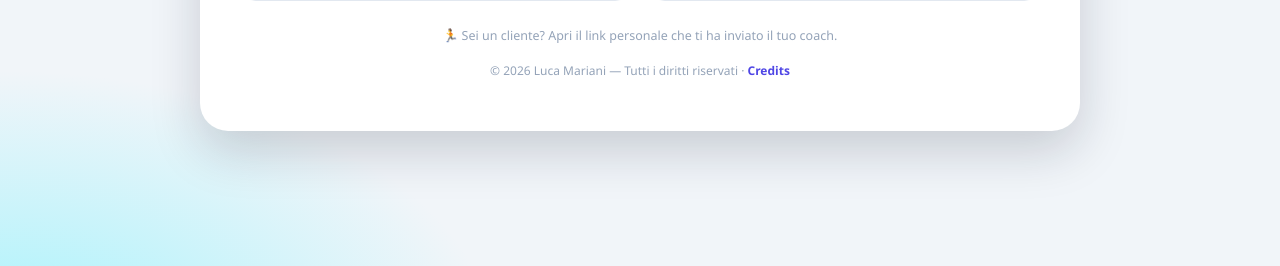
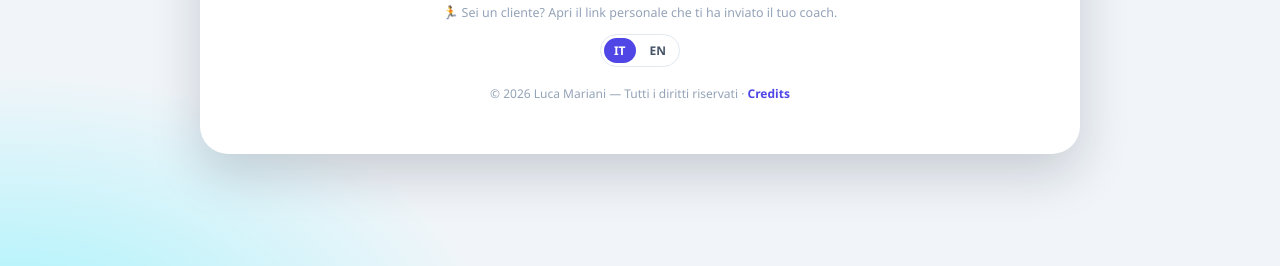
Before and after one commit to DevLucaMariani/MyTeam, a plain HTML site: page frontend/index.html in a window 1280 px wide. Shown: the part 534-800 px from the top of the page. Drawn offline with Linux system fonts and the light colour scheme.

Commit message:
Bilingue IT/EN: motore di traduzione + selettore lingua
- frontend/js/i18n.js: dizionario IT->EN + pattern dinamici + MutationObserver
  che traduce i testi a video; default IT (no-op), EN su scelta; memoria localStorage
- selettore lingua (IT/EN) su schermata iniziale, console e app cliente
- i18n.js caricato in index.html; sw cache v4 + i18n.js

```diff
--- a/frontend/css/styles.css
+++ b/frontend/css/styles.css
@@ -119,6 +119,9 @@ button { font-family: inherit; }
 .role-pick h3 { margin: 10px 0 4px; font-size: 18px; }
 .role-pick p { margin: 0; color: var(--ink-2); font-size: 14px; }
 .role-local-note { margin-top: 26px; font-size: 12.5px; color: var(--ink-3); }
+.lang-toggle { display: inline-flex; gap: 4px; border: 1px solid var(--line); border-radius: 999px; padding: 3px; background: var(--surface); }
+.lang-btn { border: none; background: transparent; color: var(--ink-2); font-size: 12px; font-weight: 700; padding: 4px 10px; border-radius: 999px; cursor: pointer; }
+.lang-btn.active { background: var(--indigo); color: #fff; }
 .copyright { margin-top: 18px; text-align: center; font-size: 12px; color: var(--ink-3); }
 .copyright a { color: var(--indigo); text-decoration: none; font-weight: 600; }
 .copyright a:hover { text-decoration: underline; }
--- a/frontend/js/admin.js
+++ b/frontend/js/admin.js
@@ -94,6 +94,7 @@
         }, [el('span', { class: 'ico', text: '↩' }), el('span', { text: 'Esci' })]),
       el('button', { class: 'nav-item', style: 'opacity:.65; font-size:12px', onClick: () => window.UI.showCredits(),
         }, [el('span', { class: 'ico', text: 'ⓘ' }), el('span', { text: 'Credits' })]),
+      el('div', { style: 'padding:8px 14px' }, window.I18N.toggleEl()),
     ]);
 
     const content = el('main', { class: 'content', id: 'admin-content' });
--- a/frontend/js/client.js
+++ b/frontend/js/client.js
@@ -137,7 +137,7 @@
           el('div', { class: 'hello', text: 'Ciao,' }),
           el('h2', { text: customer.first_name }),
         ]),
-        bell,
+        el('div', { style: 'display:flex; align-items:center; gap:8px' }, [window.I18N.toggleEl(), bell]),
       ]),
       plan
         ? el('div', { class: 'plan-name' }, `📋 ${plan.name} · ${plan.duration_weeks} settimane`
--- /dev/null
+++ b/frontend/js/i18n.js
@@ -0,0 +1,313 @@
+/* Motore bilingue IT/EN.
+   Strategia: l'app è scritta in italiano; un MutationObserver traduce a video i
+   testi noti (dizionario IT->EN) man mano che vengono renderizzati. I dati
+   utente (nomi, esercizi, note) non sono nel dizionario e restano invariati. */
+(function () {
+  'use strict';
+
+  const STORE = 'myteam-lang';
+  let lang;
+  try { lang = localStorage.getItem(STORE) || 'it'; } catch (e) { lang = 'it'; }
+
+  // Dizionario statico IT -> EN.
+  const EN = {
+    // Ruoli / navigazione
+    'Amministratore': 'Administrator', 'Coach': 'Coach', 'Cliente': 'Client',
+    'Dashboard': 'Dashboard', 'Clienti': 'Clients', 'Esercizi': 'Exercises',
+    'Notifiche': 'Notifications', 'Compensi': 'Earnings', 'Aspetto': 'Appearance',
+    'Invita coach': 'Invite a coach', 'Home': 'Home', 'Scheda': 'Plan',
+    'Nutrizione': 'Nutrition', 'Progressi': 'Progress', 'Esci': 'Log out',
+    'Credits': 'Credits', 'Console Coach': 'Coach console', 'Errore': 'Error',
+    // Pulsanti / azioni
+    '+ Esercizio': '+ Exercise', '+ Foto': '+ Photo', '+ Giorno': '+ Day',
+    '+ Nuova scheda': '+ New plan', '+ Nuovo cliente': '+ New client',
+    '+ Nuovo coach': '+ New coach', '+ Nuovo esercizio': '+ New exercise',
+    '+ Settimana': '+ Week', 'Accedi': 'Sign in', 'Annulla': 'Cancel',
+    'Apri': 'Open', 'Apri scheda': 'Open plan', 'Carica': 'Upload', 'Chiudi': 'Close',
+    'Duplica': 'Duplicate', 'Elimina': 'Delete', 'Elimina cliente': 'Delete client',
+    'Elimina giorno': 'Delete day', 'Modifica': 'Edit', 'Monitora': 'Monitor',
+    'Salva': 'Save', 'Salva e attiva': 'Save and activate',
+    'Segna tutte come lette': 'Mark all as read', 'Invia': 'Send', 'Rifiuta': 'Reject',
+    'Rimuovi logo': 'Remove logo', 'Rimuovi esercizio': 'Remove exercise',
+    'Ripristina default': 'Reset to default', 'Richiedi accesso': 'Request access',
+    'Vai alla home': 'Go to home', 'Scegli dal catalogo': 'Choose from catalog',
+    'Scegli un esercizio': 'Choose an exercise', 'Carica foto': 'Upload photo',
+    'Sblocca clienti': 'Unlock clients', 'Blocca a 2': 'Limit to 2',
+    'Sospendi': 'Suspend', 'Riattiva': 'Reactivate',
+    '✓ Approva': '✓ Approve', '← Indietro': '← Back', '↩ Indietro': '↩ Back',
+    '↩ Torna alla scelta ruolo': '↩ Back to role selection',
+    '↳ Calcola fine (inizio + durata)': '↳ Compute end (start + duration)',
+    '📄 Importa da PDF': '📄 Import from PDF', '📋 Copia link': '📋 Copy link',
+    '📋 Scegli': '📋 Choose', '📞 Chiama': '📞 Call', '✉️ Email': '✉️ Email',
+    '🔒 Limite 2 clienti': '🔒 Limit: 2 clients', '🔗 Il tuo link di invito': '🔗 Your invite link',
+    '🔗 Invia accesso': '🔗 Send access', '🔗 Link personale del cliente': '🔗 Client personal link',
+    '🟢 Condividi su WhatsApp': '🟢 Share on WhatsApp', '🟢 Invia su WhatsApp': '🟢 Send on WhatsApp',
+    '🟢 WhatsApp': '🟢 WhatsApp', '🥗 Piano nutrizionale': '🥗 Nutrition plan',
+    '🏋️ Allenamento di oggi': "🏋️ Today's workout", '📈 Progressi e foto': '📈 Progress and photos',
+    // Sezioni / titoli
+    'Anagrafica': 'Personal info', 'Abbonamento': 'Subscription',
+    'Abbonamento e pagamento': 'Subscription and payment', 'Pagamento': 'Payment',
+    'Stato pagamento': 'Payment status', 'Stato': 'Status',
+    'Schede di allenamento': 'Workout plans', 'Schede per scadenza': 'Plans by expiry',
+    'Clienti recenti': 'Recent clients', 'Schede attive': 'Active plans',
+    'Senza scheda attiva': 'Without active plan', 'In scadenza (≤1 sett.)': 'Expiring (≤1 week)',
+    'Aggiornamenti settimanali ricevuti': 'Weekly updates received',
+    'Compilazione per settimana': 'Weekly log', 'Foto di monitoraggio': 'Progress photos',
+    'Storico versioni scheda': 'Plan version history', 'Storico settimane': 'Weeks history',
+    'Struttura settimanale': 'Weekly structure',
+    'Settimane, ripetizioni e intensità': 'Weeks, reps and intensity',
+    'Piano nutrizionale': 'Nutrition plan', 'Le tue schede': 'Your plans',
+    'Il tuo coach': 'Your coach', 'Il tuo riepilogo': 'Your summary',
+    'Credenziali della console': 'Console credentials', 'Valori indicativi': 'Indicative values',
+    'Catalogo vuoto': 'Empty catalog', 'Accesso cliente': 'Client access',
+    'Diventa Coach': 'Become a Coach', 'Invita un coach': 'Invite a coach',
+    'Richiesta inviata!': 'Request sent!', 'Invito non valido': 'Invalid invite',
+    'Link non valido': 'Invalid link', 'Importato da PDF — da verificare': 'Imported from PDF — please verify',
+    'Carica foto': 'Upload photo', 'Duplica scheda': 'Duplicate plan',
+    // Campi / etichette
+    'Nome': 'Name', 'Cognome': 'Last name', 'Email': 'Email', 'Telefono': 'Phone',
+    'Data di nascita': 'Date of birth', 'Sesso': 'Gender', 'Altezza': 'Height',
+    'Altezza (cm)': 'Height (cm)', 'Peso': 'Weight', 'Peso (kg)': 'Weight (kg)',
+    'Obiettivo': 'Goal', 'Note': 'Notes', 'Nota': 'Note', 'Nascita': 'Birth',
+    'Scadenza': 'Expiry', 'Scadenza abb.': 'Sub. expiry', 'Importo dovuto': 'Amount due',
+    'Importo dovuto (€)': 'Amount due (€)', 'Pagato': 'Paid', 'Data pagamento': 'Payment date',
+    'No': 'No', 'Sì': 'Yes', 'Altro': 'Other', 'N. serie': 'No. sets',
+    'Serie di default': 'Default sets', 'Serie': 'Set', 'Ripetizioni': 'Reps',
+    'Ripetizioni e intensità di default (per serie)': 'Default reps and intensity (per set)',
+    'Intensità': 'Intensity', 'Rip.': 'Reps', 'Int.': 'Int.', 'Peso suggerito': 'Suggested weight',
+    'Recupero': 'Rest', 'Tipo': 'Type', 'Immagine': 'Image', 'Foto (facoltativa)': 'Photo (optional)',
+    'Logo (mostrato a te e ai tuoi clienti)': 'Logo (shown to you and your clients)',
+    'Gruppo muscolare (facoltativo)': 'Muscle group (optional)',
+    'Bio / specializzazione (vista dal cliente)': 'Bio / specialization (seen by the client)',
+    'Nome utente': 'Username', 'Password': 'Password', 'Modalità': 'Mode',
+    'Colore principale (accento)': 'Primary color (accent)', 'Sfondo (facoltativo)': 'Background (optional)',
+    'Card / superficie (facoltativo)': 'Card / surface (optional)',
+    'Superset (stesso codice = esercizi eseguiti insieme)': 'Superset (same code = exercises performed together)',
+    'Prezzo della scheda (€) — usato per i compensi': 'Plan price (€) — used for earnings',
+    'Nome esercizio': 'Exercise name', 'Nome nuova scheda': 'New plan name',
+    'Data inizio': 'Start date', 'Data fine': 'End date', 'Copia verso': 'Copy to',
+    // Stat / macro
+    'Calorie': 'Calories', 'Acqua': 'Water', 'Acqua (l)': 'Water (L)', 'Proteine': 'Protein',
+    'Proteine (g)': 'Protein (g)', 'Carboidrati': 'Carbs', 'Carbo (g)': 'Carbs (g)',
+    'Grassi': 'Fat', 'Grassi (g)': 'Fat (g)',
+    'Giorno di allenamento': 'Training day', 'Giorno di riposo': 'Rest day',
+    '🏋️ Giorno di allenamento': '🏋️ Training day', '🛋️ Giorno di riposo': '🛋️ Rest day',
+    // Badge / stato
+    'Attiva': 'Active', 'attiva': 'active', 'Nessuna': 'None', 'In attesa': 'Pending',
+    'Sospeso': 'Suspended', 'Clienti sbloccati': 'Clients unlocked', 'Conclusa': 'Completed',
+    'da fare': 'to do', '✓ fatto': '✓ done', '✓ Pagato': '✓ Paid', 'Scaduta': 'Expired',
+    'Ultima settimana': 'Last week', 'Fatto': 'Done', 'Account sospeso': 'Account suspended',
+    'Scegli dal catalogo': 'Choose from catalog',
+    '⛔ Account sospeso — sola lettura': '⛔ Account suspended — read only',
+    // Header tabella
+    'Cliente': 'Client', 'Periodo': 'Period', 'Durata': 'Duration', 'Ver.': 'Ver.',
+    'Schede': 'Plans', 'Settimana': 'Week', 'Completati': 'Completed', 'Data': 'Date',
+    'Versione': 'Version', 'Peso usato': 'Weight used', 'Portati': 'Brought',
+    'Schede pag.': 'Billable plans', 'Imponibile': 'Taxable', 'Compenso': 'Earnings',
+    'Tasso': 'Rate', 'Tasso attuale': 'Current rate', 'Compenso maturato': 'Earnings accrued',
+    'Coach portati (attivi)': 'Coaches brought (active)', 'Schede a pagamento': 'Billable plans',
+    // Gruppi muscolari (standard; quelli personalizzati restano)
+    'Petto': 'Chest', 'Dorso': 'Back', 'Spalle': 'Shoulders', 'Bicipiti': 'Biceps',
+    'Tricipiti': 'Triceps', 'Gambe': 'Legs', 'Addome': 'Abs',
+    // Tipi foto
+    'fronte': 'front', 'lato': 'side', 'retro': 'back', 'libera': 'free',
+    // Messaggi / toast
+    'Coach salvato': 'Coach saved', 'Cliente salvato': 'Client saved',
+    'Esercizio salvato': 'Exercise saved', 'Scheda salvata': 'Plan saved',
+    'Scheda eliminata': 'Plan deleted', 'Cliente eliminato': 'Client deleted',
+    'Coach eliminato': 'Coach deleted', 'Esercizio eliminato': 'Exercise deleted',
+    'Scheda inviata al cliente': 'Plan sent to the client', 'Scheda duplicata': 'Plan duplicated',
+    'Foto caricata': 'Photo uploaded', 'Link copiato': 'Link copied', 'Copia non riuscita': 'Copy failed',
+    'Notifiche segnate come lette': 'Notifications marked as read', 'Tasso aggiornato': 'Rate updated',
+    'Aggiornato': 'Updated', 'Coach approvato': 'Coach approved', 'Coach sospeso': 'Coach suspended',
+    'Coach riattivato': 'Coach reactivated', 'Aspetto salvato': 'Appearance saved',
+    'Aspetto salvato — vale anche per i tuoi clienti': 'Appearance saved — also applies to your clients',
+    'Bozza importata — controlla tutto': 'Draft imported — check everything',
+    'Lettura PDF in corso…': 'Reading PDF…', 'Salvataggio non riuscito': 'Save failed',
+    'Import non riuscito': 'Import failed', 'Impossibile aprire la scheda': 'Unable to open the plan',
+    'Nessun esercizio riconosciuto nel PDF': 'No exercise recognized in the PDF',
+    'Il nome è obbligatorio': 'Name is required',
+    'Nome e cognome obbligatori': 'First and last name are required',
+    'Indica il nome della scheda': 'Enter the plan name',
+    'Imposta prima la data di inizio': 'Set the start date first',
+    'Nome utente e password obbligatori': 'Username and password are required',
+    'Compila nome, cognome, utente e password': 'Fill in name, last name, username and password',
+    'Compila nome, cognome, utente e password': 'Fill in name, last name, username and password',
+    'Password non corretta': 'Wrong password', 'Credenziali non valide': 'Invalid credentials',
+    'Registrazione non riuscita': 'Registration failed',
+    'Limite gratuito: 2 clienti. Chiedi allo staff di sbloccarne altri.': 'Free limit: 2 clients. Ask the staff to unlock more.',
+    // Testi lunghi
+    'Apri la scheda, inserisci i pesi e spunta gli esercizi.': 'Open the plan, enter weights and check off the exercises.',
+    'Calorie e macro per giorni di allenamento e riposo.': 'Calories and macros for training and rest days.',
+    'Carica le tue foto: fronte, lato, retro.': 'Upload your photos: front, side, back.',
+    'Caricamento…': 'Loading…', 'Cerca esercizio…': 'Search exercise…',
+    'Le modifiche creano una nuova versione': 'Changes create a new version',
+    'Nessun aggiornamento inviato dal cliente.': 'No update sent by the client.',
+    'Nessun aggiornamento inviato.': 'No update sent.',
+    'Nessun esercizio in catalogo. Puoi scriverlo a mano nel campo nome.': 'No exercise in catalog. You can type it by hand in the name field.',
+    'Nessun esercizio. Aggiungine uno.': 'No exercises. Add one.',
+    'Nessun piano nutrizionale impostato.': 'No nutrition plan set.',
+    'Nessuna foto caricata.': 'No photos uploaded.', 'Nessuna notifica per ora.': 'No notifications yet.',
+    'Nessuna scheda attiva': 'No active plan', 'Nessuna scheda attiva al momento': 'No active plan at the moment',
+    'Per contatti: ': 'Contact: ', 'Ideato e sviluppato da': 'Designed and developed by',
+    'Piattaforma di gestione team': 'Team management platform',
+    'Piattaforma di gestione team — schede, nutrizione e progressi.': 'Team management platform — plans, nutrition and progress.',
+    'Questo link di invito non è valido o è scaduto.': 'This invite link is invalid or has expired.',
+    'Questo link non è più valido. Chiedi al tuo coach di inviartene uno nuovo.': 'This link is no longer valid. Ask your coach to send you a new one.',
+    'Il tuo coach non ha ancora attivato una scheda. Riprova più tardi.': 'Your coach has not activated a plan yet. Try again later.',
+    'Apri il link personale che ti ha inviato il tuo coach per vedere la tua scheda.': 'Open the personal link your coach sent you to see your plan.',
+    'Vengono copiati struttura ed esercizi e il piano nutrizionale. NON vengono copiati progressi, foto e dati compilati.': 'Structure, exercises and the nutrition plan are copied. Progress, photos and filled-in data are NOT copied.',
+    'Impossibile contattare il backend locale.': 'Unable to reach the server.',
+    'Verifica che i container Docker siano avviati (Avvia.bat).': 'Make sure the Docker containers are running (Avvia.bat).',
+    'Invialo una volta sola: il link resta valido e i contenuti si aggiornano da soli.': 'Send it once: the link stays valid and the content updates by itself.',
+    'La tua console: clienti, schede, nutrizione e monitoraggio.': 'Your console: clients, plans, nutrition and monitoring.',
+    'Gestione dei coach e supervisione generale.': 'Coach management and overall supervision.',
+    'Inserisci la password amministratore.': 'Enter the administrator password.',
+    "Accedi con le credenziali che ti ha consegnato l'amministratore.": 'Sign in with the credentials given to you by the administrator.',
+    'Porta altri coach e abbassa il tuo tasso': 'Bring more coaches and lower your rate',
+    'I tuoi coach e le loro credenziali': 'Your coaches and their credentials',
+    'Crea il primo coach e consegnagli nome utente e password.': 'Create the first coach and give them a username and password.',
+    'Approva o crea un coach per vedere i compensi.': 'Approve or create a coach to see earnings.',
+    'Primi 2 clienti gratis per coach; dal 3° si applica il tasso': 'First 2 clients free per coach; from the 3rd the rate applies',
+    'Anagrafica e schede': 'Profile and plans', 'Catalogo riutilizzabile nelle schede': 'Reusable catalog for plans',
+    'Aggiungi il primo cliente per iniziare.': 'Add the first client to get started.',
+    'Aggiungi il primo cliente.': 'Add the first client.',
+    'Aggiungi il primo esercizio: poi lo ritrovi nei suggerimenti quando crei una scheda.': 'Add the first exercise: you will then find it in suggestions when creating a plan.',
+    'Attiva una scheda per vederla qui.': 'Activate a plan to see it here.',
+    'Crea la prima scheda per questo cliente.': 'Create the first plan for this client.',
+    'Panoramica della palestra': 'Overview', 'Aggiornamenti ricevuti dai clienti': 'Updates received from clients',
+    'Nessun cliente': 'No clients', 'Nessun coach': 'No coaches', 'Nessun coach attivo': 'No active coach',
+    'Nessuna notifica': 'No notifications', 'Nessuna scheda': 'No plans',
+    'Le ripetizioni del "Default" valgono per tutte le settimane. Aggiungi o scegli una settimana per differenziarla.': 'The "Default" reps apply to every week. Add or pick a week to differentiate it.',
+    'Nessun giorno. Aggiungine uno con "+ Giorno".': 'No days. Add one with "+ Day".',
+    'Gli esercizi del catalogo vengono suggeriti (autocomplete) quando scrivi il nome di un esercizio in una scheda. Puoi comunque scrivere liberamente un nome non in elenco.': 'Catalog exercises are suggested (autocomplete) when you type an exercise name in a plan. You can still freely type a name that is not in the list.',
+    'I quantitativi di calorie e macronutrienti sono una stima orientativa di massima, non una prescrizione dietetica. Adattali alle tue esigenze e, per un piano alimentare personalizzato, rivolgiti a un nutrizionista o a un medico.': 'Calorie and macronutrient amounts are a rough indicative estimate, not a dietary prescription. Adapt them to your needs and, for a personalized meal plan, consult a nutritionist or doctor.',
+    "Chi si registra con questo link diventa un coach in attesa di approvazione dell'amministratore. Con 3 coach attivi portati da te, il tuo tasso scende dal 10% al 5%.": "Anyone who registers with this link becomes a coach pending the administrator's approval. With 3 active coaches you brought in, your rate drops from 10% to 5%.",
+    'Con questo link il coach entra direttamente nella sua console, senza digitare la password. Invialo solo al coach giusto. In alternativa può accedere dalla schermata "Coach" con nome utente e password.': 'With this link the coach enters their console directly, without typing the password. Send it only to the right coach. Alternatively they can sign in from the "Coach" screen with username and password.',
+    "Il tuo account è in attesa di approvazione dall'amministratore. Appena approvato potrai accedere come Coach.": 'Your account is pending approval by the administrator. Once approved you will be able to sign in as a Coach.',
+    "Controlla esercizi, serie, ripetizioni e giorni: l'interpretazione automatica può contenere errori o righe di troppo. Gli schemi originali di tutte le settimane sono salvati nelle note di ogni esercizio.": 'Check exercises, sets, reps and days: the automatic interpretation may contain errors or extra rows. The original schemes for all weeks are saved in each exercise notes.',
+    'Il compenso è la percentuale sul prezzo delle schede dei clienti oltre i primi 2 (gratuiti). Il tasso scende a 5% in automatico quando un coach porta 3 coach sponsorizzati e attivi; puoi comunque forzarlo qui.': 'The fee is the percentage on the price of plans for clients beyond the first 2 (free). The rate automatically drops to 5% when a coach brings 3 sponsored, active coaches; you can still force it here.',
+    '🏃 Sei un cliente? Apri il link personale che ti ha inviato il tuo coach.': '🏃 Are you a client? Open the personal link your coach sent you.',
+    "Invia l'aggiornamento settimanale e carica le foto.": 'Send the weekly update and upload photos.',
+    'Come è andata la settimana? (facoltativo)': 'How did the week go? (optional)',
+    "Invii all'istruttore esercizi svolti, pesi usati e percentuale di completamento.": 'You send the coach the exercises done, weights used and completion percentage.',
+    'Nome esercizio (scrivi o scegli dalla lista)': 'Exercise name (type or pick from the list)',
+    'Nome scheda…': 'Plan name…', "Nota valida per tutto l'esercizio": 'Note for the whole exercise',
+    // Tooltip / title
+    'Rimuovi esercizio': 'Remove exercise', 'Scegli dal catalogo': 'Choose from catalog',
+    'Limite gratuito: 2 clienti. Chiedi allo staff di sbloccarne altri.': 'Free limit: 2 clients. Ask the staff to unlock more.',
+    // Titolo pagina
+    'MyTeam — Gestione Team': 'MyTeam — Team management',
+  };
+
+  // Pattern per i testi dinamici (numeri, settimane, ecc.).
+  const PATTERNS = [
+    { re: /^(\d+) clienti$/, en: (m) => m[1] + ' clients' },
+    { re: /^(\d+) coach$/, en: (m) => m[1] + ' coaches' },
+    { re: /^(\d+) esercizi in catalogo$/, en: (m) => m[1] + ' exercises in catalog' },
+    { re: /^(\d+) esercizi$/, en: (m) => m[1] + ' exercises' },
+    { re: /^Serie (\d+)$/, en: (m) => 'Set ' + m[1] },
+    { re: /^Sett\. (\d+)$/, en: (m) => 'Week ' + m[1] },
+    { re: /^Settimana (\d+)$/, en: (m) => 'Week ' + m[1] },
+    { re: /^S(\d+)$/, en: (m) => 'W' + m[1] },
+    { re: /^La tua settimana (\d+)$/, en: (m) => 'Your week ' + m[1] },
+    { re: /^Tuo tasso attuale: (\d+)%$/, en: (m) => 'Your current rate: ' + m[1] + '%' },
+    { re: /^Aggiornamento settimana (\d+)$/, en: (m) => 'Week ' + m[1] + ' update' },
+    { re: /^📨 Invia aggiornamento settimana (\d+)$/, en: (m) => '📨 Send week ' + m[1] + ' update' },
+    { re: /^(\d+) di (\d+) serie completate$/, en: (m) => m[1] + ' of ' + m[2] + ' sets completed' },
+    { re: /^Totale maturato: (.+)$/, en: (m) => 'Total accrued: ' + m[1] },
+    { re: /^(\d+) sett\. rimaste$/, en: (m) => m[1] + ' wk left' },
+    { re: /^(\d+) sett\.$/, en: (m) => m[1] + ' wk' },
+    { re: /^Da saldare (.+)$/, en: (m) => 'To pay ' + m[1] },
+    { re: /^(\d+) \((\d+) a pagamento\)$/, en: (m) => m[1] + ' (' + m[2] + ' billable)' },
+    { re: /^Rimuovi settimana (\d+)$/, en: (m) => 'Remove week ' + m[1] },
+    { re: /^Accesso console — (.+)$/, en: (m) => 'Console access — ' + m[1] },
+    { re: /^(\d+) non lette su (\d+)$/, en: (m) => m[1] + ' unread of ' + m[2] },
+    { re: /^Hai (\d+) nuove notifiche$/, en: (m) => 'You have ' + m[1] + ' new notifications' },
+    { re: /^Inviato! Completamento (\d+)%$/, en: (m) => 'Sent! Completion ' + m[1] + '%' },
+    { re: /^Giorno (.+)$/, en: (m) => 'Day ' + m[1] },
+    { re: /^peso sugg\. (.+) · rec (.+)$/, en: (m) => 'sugg. weight ' + m[1] + ' · rest ' + m[2] },
+    { re: /^peso sugg\. (.+)$/, en: (m) => 'sugg. weight ' + m[1] },
+    { re: /^Stai personalizzando solo la settimana (\d+)\. Le altre restano sul "Default"\.$/, en: (m) => 'You are customizing only week ' + m[1] + '. The others stay on "Default".' },
+    { re: /^(\d+) trainer$/, en: (m) => m[1] + ' coaches' },
+  ];
+
+  function trOf(o) {
+    const k = o.trim();
+    if (!k) return o;
+    if (EN[k] != null) return o.replace(k, EN[k]);
+    for (const p of PATTERNS) { const m = k.match(p.re); if (m) return o.replace(k, p.en(m)); }
+    return o;
+  }
+
+  const origText = new WeakMap();
+  const origAttr = new WeakMap();
+  let titleOrig = null;
+
+  function applyTextNode(n) {
+    if (!origText.has(n)) origText.set(n, n.data);
+    const o = origText.get(n);
+    const v = lang === 'en' ? trOf(o) : o;
+    if (n.data !== v) n.data = v;
+  }
+  function applyAttr(el) {
+    ['placeholder', 'title'].forEach((a) => {
+      if (!el.hasAttribute(a)) return;
+      let store = origAttr.get(el);
+      if (!store) { store = {}; origAttr.set(el, store); }
+      if (store[a] === undefined) store[a] = el.getAttribute(a);
+      el.setAttribute(a, lang === 'en' ? trOf(store[a]) : store[a]);
+    });
+  }
+  function walk(node) {
+    if (node.nodeType === 3) { applyTextNode(node); return; }
+    if (node.nodeType !== 1) return;
+    const tw = document.createTreeWalker(node, NodeFilter.SHOW_TEXT, null);
+    const texts = [];
+    let t; while ((t = tw.nextNode())) texts.push(t);
+    texts.forEach(applyTextNode);
+    if (node.hasAttribute && (node.hasAttribute('placeholder') || node.hasAttribute('title'))) applyAttr(node);
+    if (node.querySelectorAll) node.querySelectorAll('[placeholder],[title]').forEach(applyAttr);
+  }
+  function translateAll() {
+    if (document.body) walk(document.body);
+    if (titleOrig === null) titleOrig = document.title;
+    document.title = lang === 'en' ? trOf(titleOrig) : titleOrig;
+  }
+
+  const obs = new MutationObserver((muts) => {
+    for (const m of muts) m.addedNodes.forEach((n) => { try { walk(n); } catch (e) { /* ignora */ } });
+  });
+
+  function setLang(l) {
+    lang = l;
+    try { localStorage.setItem(STORE, l); } catch (e) { /* ignora */ }
+    document.documentElement.lang = l;
+    translateAll();
+    document.querySelectorAll('.lang-btn').forEach((b) => b.classList.toggle('active', b.getAttribute('data-lang') === lang));
+  }
+
+  // Selettore lingua IT/EN (elemento riutilizzabile).
+  function toggleEl() {
+    const wrap = document.createElement('div');
+    wrap.className = 'lang-toggle';
+    [['it', 'IT'], ['en', 'EN']].forEach(([code, label]) => {
+      const b = document.createElement('button');
+      b.className = 'lang-btn' + (lang === code ? ' active' : '');
+      b.setAttribute('data-lang', code);
+      b.textContent = label;
+      b.addEventListener('click', () => setLang(code));
+      wrap.appendChild(b);
+    });
+    return wrap;
+  }
+
+  function start() {
+    obs.observe(document.body, { childList: true, subtree: true });
+    translateAll();
+  }
+  if (document.body) start();
+  else document.addEventListener('DOMContentLoaded', start);
+
+  window.I18N = { setLang, getLang: () => lang, toggleEl, t: (s) => (lang === 'en' ? trOf(s) : s) };
+})();
--- a/frontend/js/router.js
+++ b/frontend/js/router.js
@@ -94,6 +94,7 @@
         ]),
       ]),
       el('p', { class: 'role-local-note', text: '🏃 Sei un cliente? Apri il link personale che ti ha inviato il tuo coach.' }),
+      window.I18N.toggleEl(),
       window.UI.copyrightLine(),
     ]));
     appRoot.appendChild(screen);
--- a/frontend/sw.js
+++ b/frontend/sw.js
@@ -1,13 +1,14 @@
 /* Service worker minimale: cache "app shell" per consultazione offline.
    I dati restano sul backend locale; qui memorizziamo solo i file statici.
    Strategia: NETWORK-FIRST (online -> sempre l'ultima versione; offline -> cache). */
-const CACHE = 'client-configurator-v3';
+const CACHE = 'client-configurator-v4';
 const SHELL = [
   './',
   './index.html',
   './css/styles.css',
   './js/api.js',
   './js/ui.js',
+  './js/i18n.js',
   './js/theme.js',
   './js/admin.js',
   './js/client.js',
```
Also changed, not shown: frontend/index.html (+1 -0 lines).
